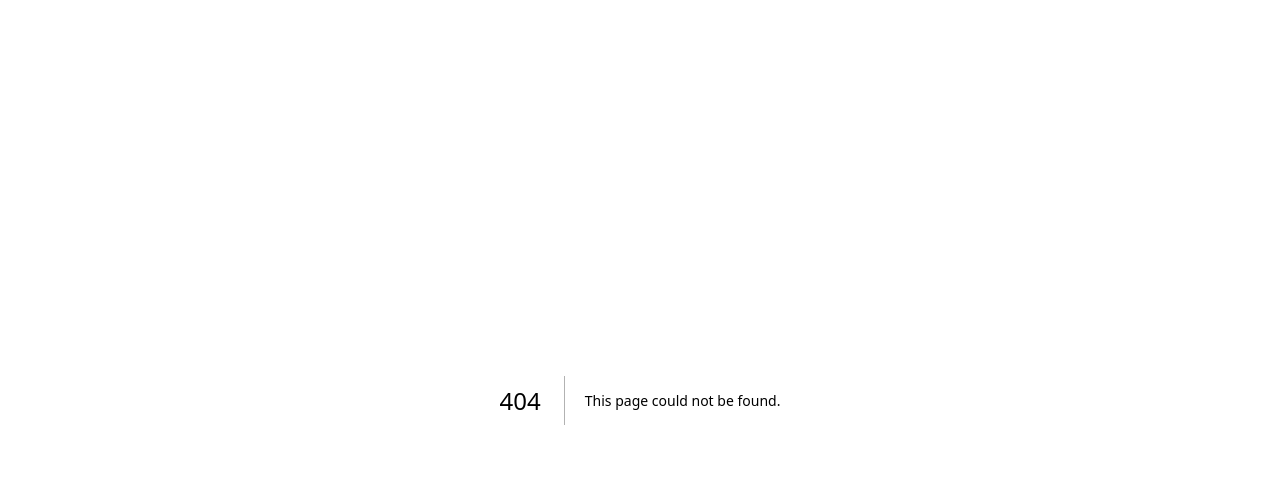
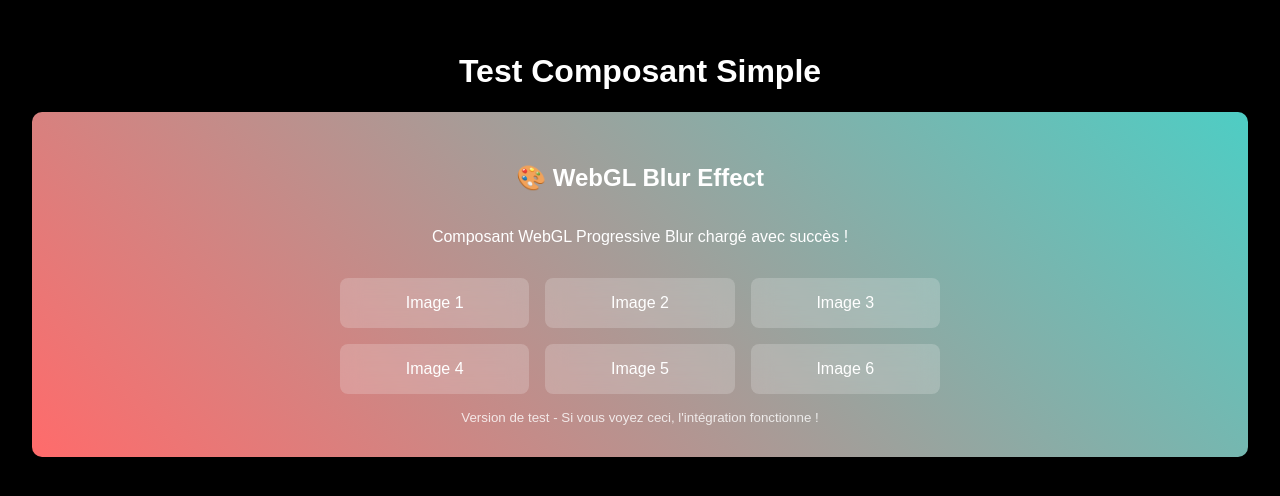
Before and after one commit to ludoveltz/webgl-blur-cntrl, a Next.js app: page /test-simple in a window 1280 px wide. Before the commit this address had no page. Shown: the top 496 px of the page. Built offline with nearby package versions, Linux system fonts and the light colour scheme; what @cntrl-site/sdk-nextjs would draw is missing.

Commit message:
Add simple debug component for testing Control CMS integration

```diff
--- /dev/null
+++ b/components/SimpleWebGLComponent.tsx
@@ -0,0 +1,43 @@
+import React from 'react';
+
+export const SimpleWebGLComponent: React.FC = () => {
+  return (
+    <div style={{
+      padding: '2rem',
+      background: 'linear-gradient(45deg, #ff6b6b, #4ecdc4)',
+      color: 'white',
+      textAlign: 'center',
+      borderRadius: '10px',
+      minHeight: '300px',
+      display: 'flex',
+      flexDirection: 'column',
+      justifyContent: 'center',
+      alignItems: 'center'
+    }}>
+      <h2>🎨 WebGL Blur Effect</h2>
+      <p>Composant WebGL Progressive Blur chargé avec succès !</p>
+      <div style={{
+        display: 'grid',
+        gridTemplateColumns: 'repeat(3, 1fr)',
+        gap: '1rem',
+        marginTop: '1rem',
+        width: '100%',
+        maxWidth: '600px'
+      }}>
+        {[1, 2, 3, 4, 5, 6].map((num) => (
+          <div key={num} style={{
+            background: 'rgba(255,255,255,0.2)',
+            padding: '1rem',
+            borderRadius: '8px',
+            backdropFilter: 'blur(10px)'
+          }}>
+            Image {num}
+          </div>
+        ))}
+      </div>
+      <small style={{ marginTop: '1rem', opacity: 0.8 }}>
+        Version de test - Si vous voyez ceci, l'intégration fonctionne !
+      </small>
+    </div>
+  );
+};
--- a/pages/_app.tsx
+++ b/pages/_app.tsx
@@ -1,10 +1,13 @@
 import type { AppProps } from 'next/app';
 import { CntrlProvider, customItems } from '@cntrl-site/sdk-nextjs';
 import { WebGLBlurComponent } from '../components/WebGLBlurComponent';
+import { SimpleWebGLComponent } from '../components/SimpleWebGLComponent';
 import '../styles/index.scss';
 
-// Enregistrer le composant personnalisé WebGL
-customItems.define('webgl-blur', WebGLBlurComponent);
+// Enregistrer le composant personnalisé WebGL (version simple pour debug)
+customItems.define('webgl-blur', SimpleWebGLComponent);
+// Version complète WebGL (commentée temporairement)
+// customItems.define('webgl-blur', WebGLBlurComponent);
 
 export default function App({ Component, pageProps }: AppProps) {
   return (
--- /dev/null
+++ b/pages/test-simple.tsx
@@ -0,0 +1,11 @@
+import React from 'react';
+import { SimpleWebGLComponent } from '../components/SimpleWebGLComponent';
+
+export default function TestSimplePage() {
+  return (
+    <div style={{ padding: '2rem', background: '#000', minHeight: '100vh' }}>
+      <h1 style={{ color: 'white', textAlign: 'center' }}>Test Composant Simple</h1>
+      <SimpleWebGLComponent />
+    </div>
+  );
+}
```
